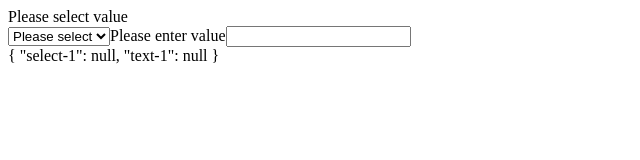
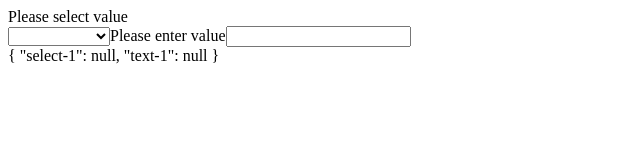
Before and after one commit to sreerag801/learn-ng, an Angular app: page / in a window 1280 px wide. Shown: the top 160 px of the page, without its empty margins (0-640 px from the left). Built offline with nearby package versions, Linux system fonts and the light colour scheme.

Commit message:
new component created for dynamic forms

```diff
--- a/src/app/app.component.html
+++ b/src/app/app.component.html
@@ -1,18 +1,10 @@
 <ng-container [formGroup]="myForm">
-
   <ng-container *ngFor="let formItem of dynamicFields">
-    <label>{{formItem.label}}</label>
-    <ng-container [ngSwitch]="formItem.type">
-      <input type="text" *ngSwitchCase="'text'" [formControlName]="formItem.id">
-      <br>
-      <select *ngSwitchCase="'select'" [formControlName]="formItem.id">
-        <option selected [ngValue]="null">Please select</option>
-        <option value="1">1</option>
-        <option value="2">2</option>
-      </select>
+      <app-dynamic-field-component
+        [formItem]="formItem"
+        [form]="myForm">
+      </app-dynamic-field-component>
     </ng-container>
-  </ng-container>
-
 </ng-container>
 
-{{myForm.value| json}}
+{{ myForm.value | json }}
--- a/src/app/app.component.ts
+++ b/src/app/app.component.ts
@@ -1,14 +1,14 @@
 import { Component, OnInit } from '@angular/core';
 import { FormBuilder, FormGroup, ReactiveFormsModule } from '@angular/forms';
 import { RouterOutlet } from '@angular/router';
-import { AppCardComponent, CardBodyDirective, CardHeaderDirective, CardMainDirective } from './app-card/app-card.component';
 import { JsonPipe, NgFor, NgSwitch, NgSwitchCase } from '@angular/common';
 import { IDynamicFieldModel } from './model/dynamicFieldModel';
+import { DynamicFieldComponentComponent } from './dynamic-field-component/dynamic-field-component.component';
 
 @Component({
   selector: 'app-root',
   standalone: true,
-  imports: [RouterOutlet, ReactiveFormsModule,NgFor, NgSwitch, NgSwitchCase, JsonPipe],
+  imports: [DynamicFieldComponentComponent, RouterOutlet, ReactiveFormsModule,NgFor, NgSwitch, NgSwitchCase, JsonPipe],
   templateUrl: './app.component.html',
   styleUrl: './app.component.css'
 })
@@ -35,7 +35,7 @@ export class AppComponent implements OnInit {
     this.myForm = this.fb.group({})
 
 
-    this.dynamicFields.forEach(x=>{
+    this.dynamicFields.forEach(x => {
       this.myForm.addControl(x.id, this.fb.control(null));
     })
   }
--- /dev/null
+++ b/src/app/dynamic-field-component/dynamic-field-component.component.html
@@ -0,0 +1,15 @@
+<ng-container [formGroup]="form">
+    <label>{{formItem.label}}</label>
+    <ng-container [ngSwitch]="formItem.type">
+    <input type="text"
+        *ngSwitchCase="'text'"
+        [formControlName]="formItem.id">
+    <br>
+    <select *ngSwitchCase="'select'"
+        [formControlName]="formItem.id">
+            <option selected>Please select</option>
+            <option value="1">1</option>
+            <option value="2">2</option>
+    </select>
+    </ng-container>
+</ng-container>
--- /dev/null
+++ b/src/app/dynamic-field-component/dynamic-field-component.component.ts
@@ -0,0 +1,23 @@
+import { NgSwitch, NgSwitchCase } from '@angular/common';
+import { Component, Input, OnInit } from '@angular/core';
+import { FormGroup, ReactiveFormsModule } from '@angular/forms';
+import { IDynamicFieldModel } from '../model/dynamicFieldModel';
+
+@Component({
+  selector: 'app-dynamic-field-component',
+  standalone: true,
+  imports: [NgSwitch, NgSwitchCase, ReactiveFormsModule],
+  templateUrl: './dynamic-field-component.component.html',
+  styleUrl: './dynamic-field-component.component.css'
+})
+export class DynamicFieldComponentComponent implements OnInit {
+  @Input() formItem!: IDynamicFieldModel;
+  @Input() form!:  FormGroup;
+
+
+  constructor(){}
+
+  ngOnInit(): void {
+
+  }
+}
```
Also changed, not shown: src/app/dynamic-field-component/dynamic-field-component.component.css (added).
